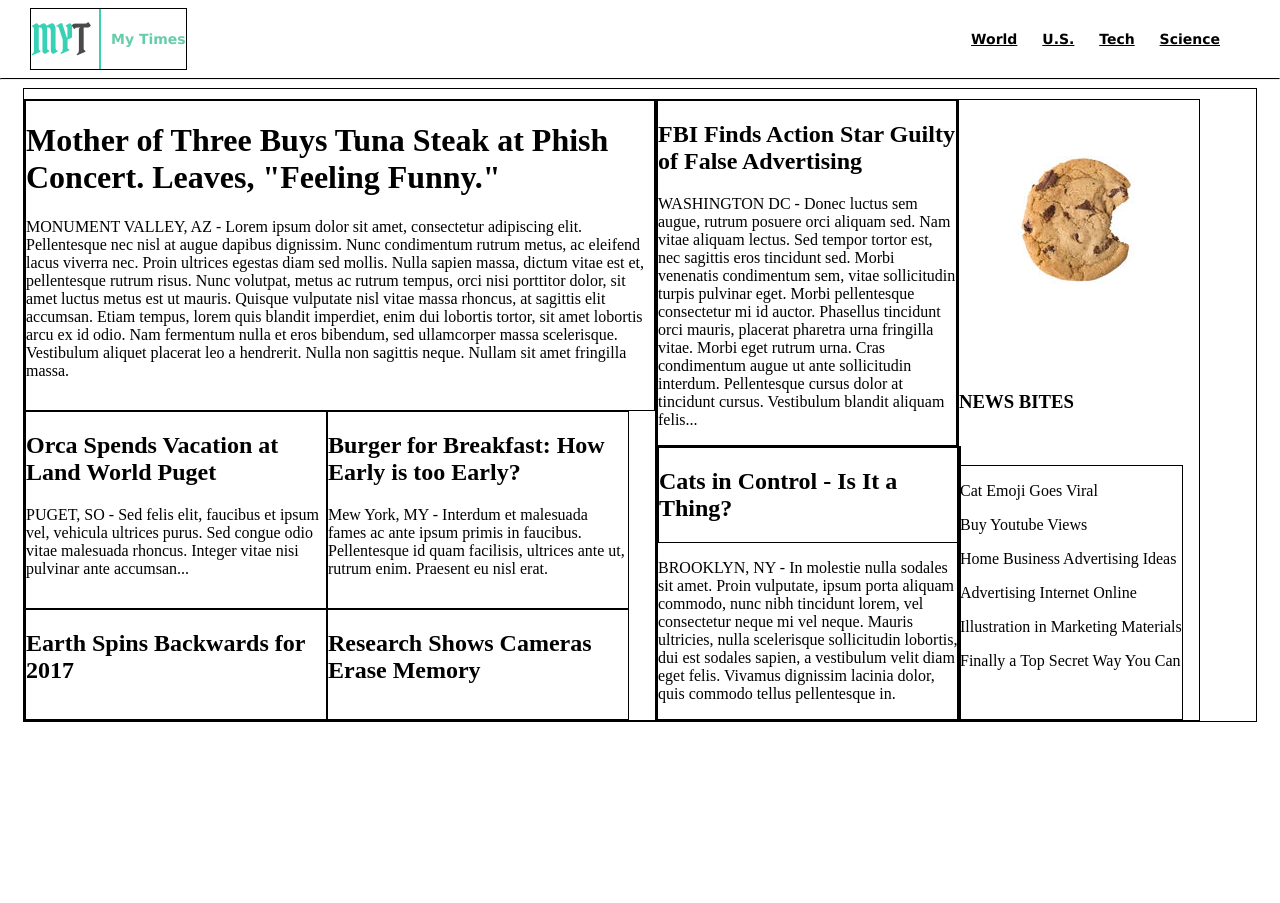
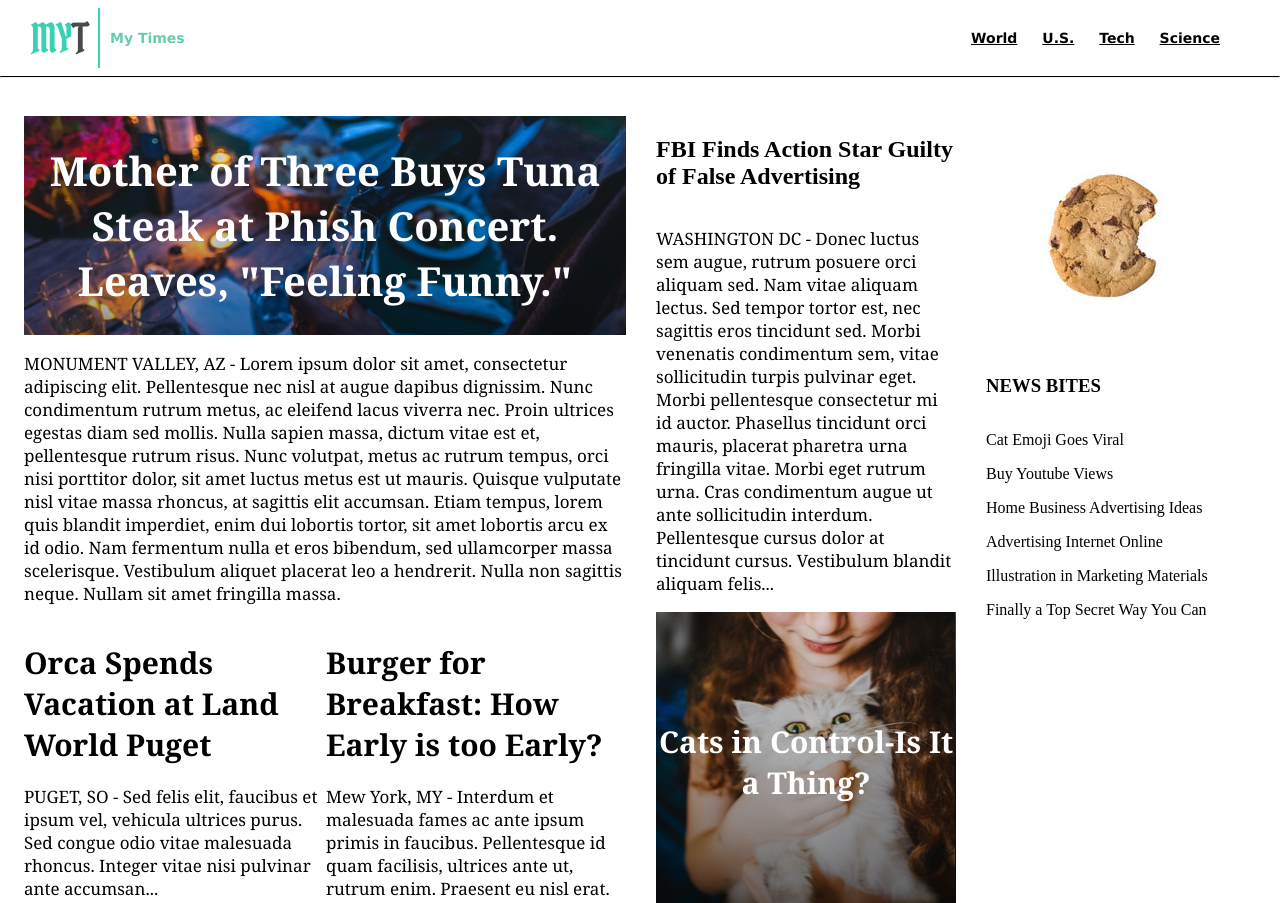
Before and after one commit to bpmaiden/myimes, a plain HTML site: page index.html in a window 1280 px wide. Shown: the top 903 px of the page. Before the commit the page ends 800 px from the top, so only its background shows below. Drawn offline with Linux system fonts and the light colour scheme.

Commit message:
Lay out images and flexbox elements.

```diff
--- a/index.html
+++ b/index.html
@@ -21,36 +21,36 @@
     <hr>
     <main>
       <div class="column large">
-        <div class="story" id="phish">
+        <div class="image" id="phish">
           <h1>Mother of Three Buys Tuna Steak at Phish Concert. Leaves, "Feeling Funny."</h1>
-          <p>MONUMENT VALLEY, AZ - Lorem ipsum dolor sit amet, consectetur adipiscing elit. Pellentesque nec nisl at augue dapibus dignissim. Nunc condimentum rutrum metus, ac eleifend lacus viverra nec. Proin ultrices egestas diam sed mollis. Nulla sapien massa, dictum vitae est et, pellentesque rutrum risus. Nunc volutpat, metus ac rutrum tempus, orci nisi porttitor dolor, sit amet luctus metus est ut mauris. Quisque vulputate nisl vitae massa rhoncus, at sagittis elit accumsan. Etiam tempus, lorem quis blandit imperdiet, enim dui lobortis tortor, sit amet lobortis arcu ex id odio. Nam fermentum nulla et eros bibendum, sed ullamcorper massa scelerisque. Vestibulum aliquet placerat leo a hendrerit. Nulla non sagittis neque. Nullam sit amet fringilla massa.</p>
         </div>
-        <div class="story" id="orca">
+        <p class="story">MONUMENT VALLEY, AZ - Lorem ipsum dolor sit amet, consectetur adipiscing elit. Pellentesque nec nisl at augue dapibus dignissim. Nunc condimentum rutrum metus, ac eleifend lacus viverra nec. Proin ultrices egestas diam sed mollis. Nulla sapien massa, dictum vitae est et, pellentesque rutrum risus. Nunc volutpat, metus ac rutrum tempus, orci nisi porttitor dolor, sit amet luctus metus est ut mauris. Quisque vulputate nisl vitae massa rhoncus, at sagittis elit accumsan. Etiam tempus, lorem quis blandit imperdiet, enim dui lobortis tortor, sit amet lobortis arcu ex id odio. Nam fermentum nulla et eros bibendum, sed ullamcorper massa scelerisque. Vestibulum aliquet placerat leo a hendrerit. Nulla non sagittis neque. Nullam sit amet fringilla massa.</p>
+        <div class="side-by-side">
+          <div id="orca">
             <h2>Orca Spends Vacation at Land World Puget</h2>
-          <p>PUGET, SO - Sed felis elit, faucibus et ipsum vel, vehicula ultrices purus. Sed congue odio vitae malesuada rhoncus. Integer vitae nisi pulvinar ante accumsan...</p>
+            <p class="story">PUGET, SO - Sed felis elit, faucibus et ipsum vel, vehicula ultrices purus. Sed congue odio vitae malesuada rhoncus. Integer vitae nisi pulvinar ante accumsan...</p>
           </div>
-        <div class="story" id="burger">
+          <div id="burger">
             <h2>Burger for Breakfast: How Early is too Early?</h2>
-            <p>Mew York, MY - Interdum et malesuada fames ac ante ipsum primis in faucibus. Pellentesque id quam facilisis, ultrices ante ut, rutrum enim. Praesent eu nisl erat.</p>
+            <p class="story">Mew York, MY - Interdum et malesuada fames ac ante ipsum primis in faucibus. Pellentesque id quam facilisis, ultrices ante ut, rutrum enim. Praesent eu nisl erat.</p>
           </div>
-        <div class="image-click" id="earth">
+          <div class="image" id="earth">
             <h2>Earth Spins Backwards for 2017</h2>
           </div>
-        <div class="image-click" id="cameras">
+          <div class="image" id="cameras">
             <h2>Research Shows Cameras Erase Memory</h2>
           </div>
         </div>
+      </div>
       <div class="column medium">
-        <div class="story" id="action">
+        <div id="action">
           <h2>FBI Finds Action Star Guilty of False Advertising</h2>
-          <p>WASHINGTON DC - Donec luctus sem augue, rutrum posuere orci aliquam sed. Nam vitae aliquam lectus. Sed tempor tortor est, nec sagittis eros tincidunt sed. Morbi venenatis condimentum sem, vitae sollicitudin turpis pulvinar eget. Morbi pellentesque consectetur mi id auctor. Phasellus tincidunt orci mauris, placerat pharetra urna fringilla vitae. Morbi eget rutrum urna. Cras condimentum augue ut ante sollicitudin interdum. Pellentesque cursus dolor at tincidunt cursus. Vestibulum blandit aliquam felis...</p>
         </div>
-        <div class="story" id="cats">
-          <div class="image-click">
-            <h2>Cats in Control - Is It a Thing?</h2>
+        <p class="story">WASHINGTON DC - Donec luctus sem augue, rutrum posuere orci aliquam sed. Nam vitae aliquam lectus. Sed tempor tortor est, nec sagittis eros tincidunt sed. Morbi venenatis condimentum sem, vitae sollicitudin turpis pulvinar eget. Morbi pellentesque consectetur mi id auctor. Phasellus tincidunt orci mauris, placerat pharetra urna fringilla vitae. Morbi eget rutrum urna. Cras condimentum augue ut ante sollicitudin interdum. Pellentesque cursus dolor at tincidunt cursus. Vestibulum blandit aliquam felis...</p>
+        <div class="image" id="cats">
+          <h2>Cats in Control-Is It a Thing?</h2>
         </div>
-          <p>BROOKLYN, NY - In molestie nulla sodales sit amet. Proin vulputate, ipsum porta aliquam commodo, nunc nibh tincidunt lorem, vel consectetur neque mi vel neque. Mauris ultricies, nulla scelerisque sollicitudin lobortis, dui est sodales sapien, a vestibulum velit diam eget felis. Vivamus dignissim lacinia dolor, quis commodo tellus pellentesque in.</p>
-        </div>
+        <p class="story">BROOKLYN, NY - In molestie nulla sodales sit amet. Proin vulputate, ipsum porta aliquam commodo, nunc nibh tincidunt lorem, vel consectetur neque mi vel neque. Mauris ultricies, nulla scelerisque sollicitudin lobortis, dui est sodales sapien, a vestibulum velit diam eget felis. Vivamus dignissim lacinia dolor, quis commodo tellus pellentesque in.</p>
       </div>
       <div class="column small">
         <img src="images/img-news-bite.png" alt="Cookie" width="240" height="240">
--- a/style.css
+++ b/style.css
@@ -43,38 +43,103 @@ hr {
 }
 
 main {
-  padding-top: 10px;
+  padding-top: 30px;
   margin: 0 auto;
   display: flex;
-  max-width: 1232px;
+  width: 1232px;
 }
 
-main, div {
+/* main, div {
   border: 1px solid black;
-}
+} */
 
 .column.large {
   width: 630px;
+  margin-right: 30px;
   display: flex;
-  flex-wrap: wrap;
+  flex-direction: column;
 }
 
 .column.medium {
   width: 300px;
+  margin-right: 30px;
   display: flex;
-  flex-wrap: wrap;
+  flex-direction: column;
 }
 
 .column.small {
   width: 240px;
+  margin-right: 30px;
   display: flex;
+  flex-direction: column;
+}
+
+div.image {
+  display: flex;
+  align-items: center;
+  text-align: center;
+}
+
+div.image h1 {
+  font-family: Georgia;
+  font-weight: bold;
+  font-size: 40px;
+  color: white;
+}
+
+div.image h2 {
+  font-family: Georgia;
+  font-weight: bold;
+  font-size: 30px;
+  color: white;
+}
+
+div.side-by-side {
+  display: inline-flex;
   flex-wrap: wrap;
+  justify-content: space-between;
 }
 
 #phish {
+  background-image: url(images/phish-story.png);
   width: 100%;
 }
 
-#orca, #burger, .image-click {
+#orca, #burger {
   width: 300px;
 }
+
+#orca h2, #burger h2 {
+  font-family: Georgia;
+  font-weight: bold;
+  font-size: 30px;
+  margin: 20px 0 16px 0;
+}
+
+#orca p, #burger p {
+  margin: 20px 0 16px 0;
+}
+
+#earth {
+  background-image: url(images/earth-story.png);
+  width: 300px;
+  height: 300px;
+}
+
+#cameras {
+  background-image: url(images/camera-story.png);
+  width: 300px;
+  height: 300px;
+}
+
+#cats {
+  background-image: url(images/cat-story.png);
+  width: 300px;
+  height: 300px;
+}
+
+.story {
+  font-family: Georgia;
+  font-size: 17px;
+  color: black;
+}
```
Also changed, not shown: images/camera-story.png (renamed from images/img-story-3.png), images/cat-story.png (renamed from images/img-story-1.png), images/earth-story.png (renamed from images/img-story-2.png), images/phish-story.png (renamed from images/img-story-main.png). Lines whose indentation alone changed are shown as unchanged.
